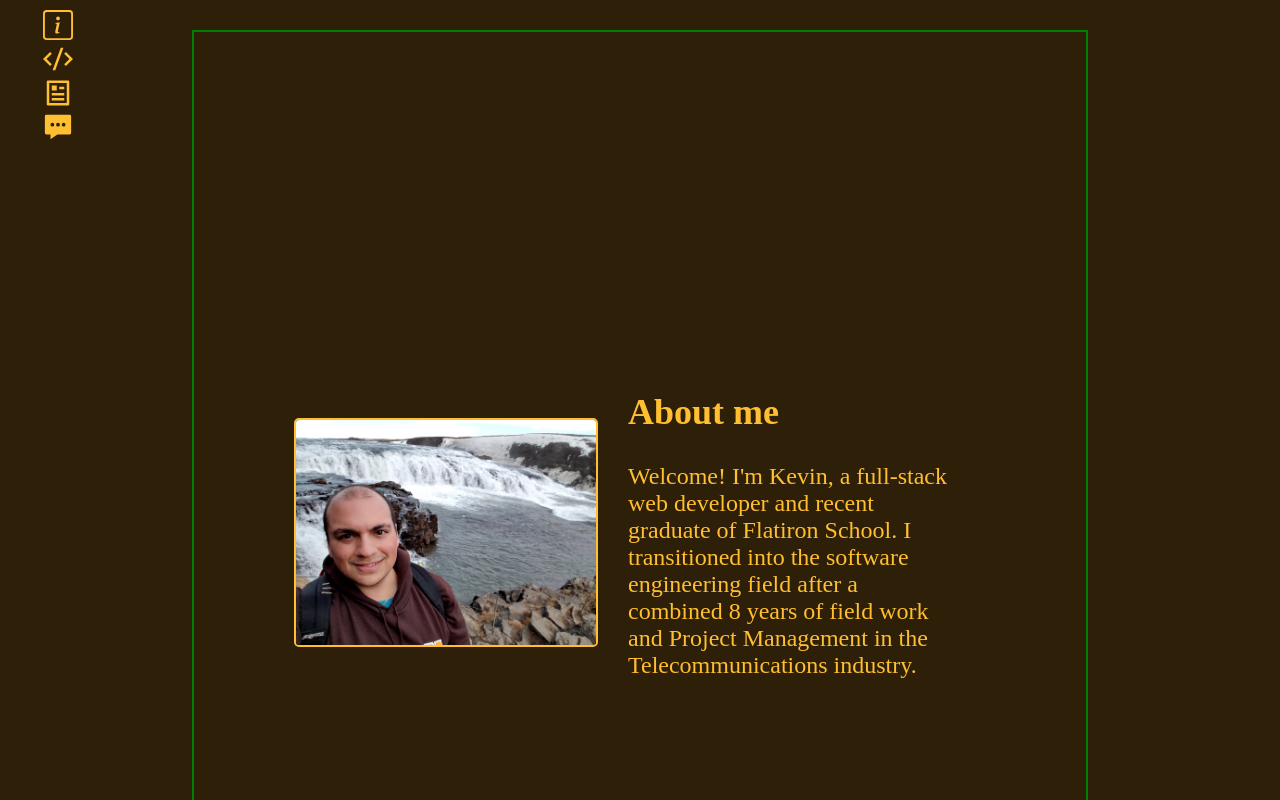
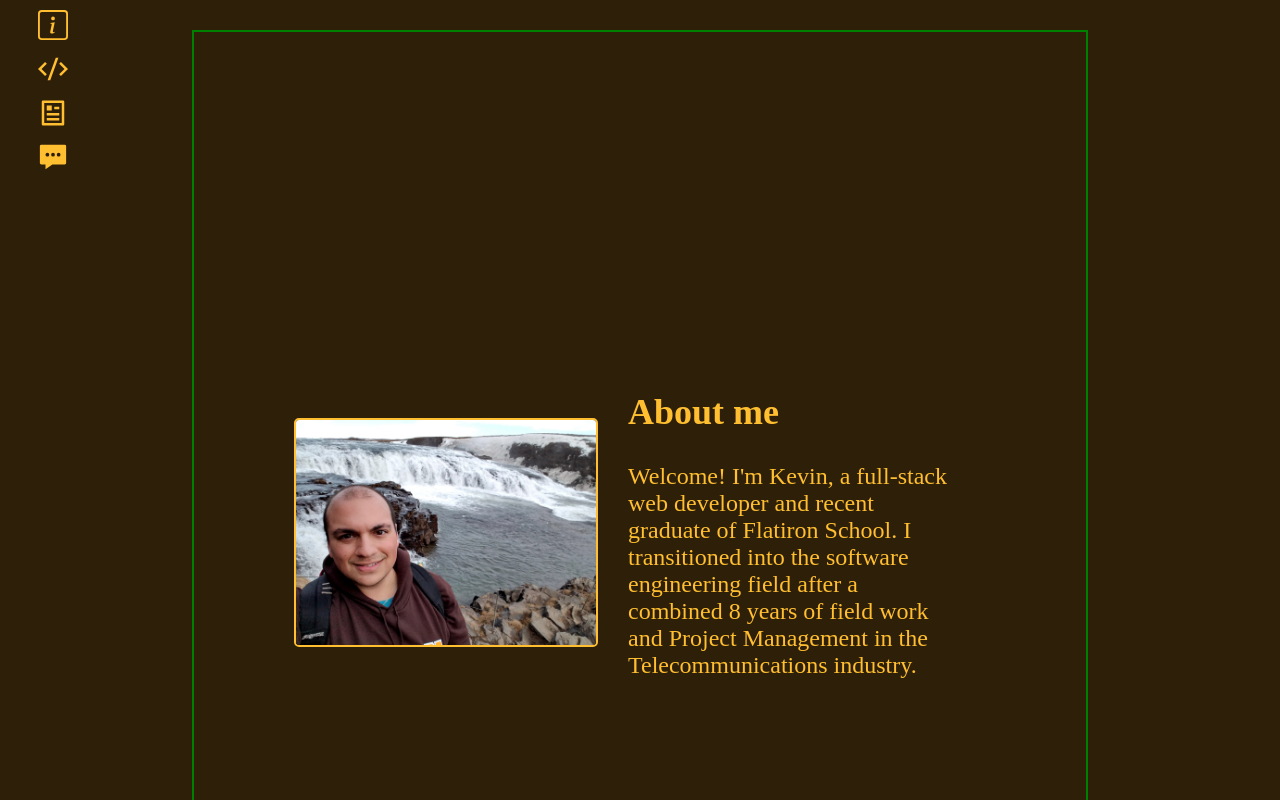
Before and after one commit to sassek70/portfolio, a React (Create React App) app: page / in a window 1280 px wide. Shown: the top 800 px of the page. Built offline with nearby package versions, Linux system fonts and the light colour scheme; no server answers.

Commit message:
icon navbar complete

```diff
--- a/src/components/ScrollIcons.js
+++ b/src/components/ScrollIcons.js
@@ -1,22 +1,63 @@
+import { useEffect, useState } from 'react'
+import {BsChevronDoubleDown, BsChevronDoubleUp} from 'react-icons/bs'
+import styled from 'styled-components'
 
 
+const ScrollIcons = ({iconImage, section}) => {
+    // let iconElement = document.getElementById(section)
+    // let iconElementYLocation = iconElement.getBoundingClientRect().y
+    const [isHovered, setIsHovered] = useState(false)
+    const [iconElement, setIconElement] = useState()
+    const [iconElementYLocation, setIconElementYLocation] = useState()
 
-const ScrollIcon = ({index, detail}) => {
+    useEffect(() => {
+        setIconElement(document.getElementById(section))
 
+    })
+    const onMouseHover = (value) => {
+        setIsHovered(isHovered => value)
+        setIconElementYLocation(iconElement.getBoundingClientRect().y)
+        if(iconElementYLocation < 0 && isHovered) {
+            return <BsChevronDoubleDown size={30}/>
+        } else if(iconElementYLocation > 0 && isHovered) {
+            return <BsChevronDoubleUp size={30}/>
+        } else {
+            return iconImage
+        }
+    }
 
+    const handleClick = (e) => {
+        e.preventDefault()
+        iconElement && iconElement.scrollIntoView({behavior: "smooth", block: "start"})
+    }
 
     return (
         <div
-        onMouseOver={()=> mouseHover(index)}>
-        <Links href='/' onClick={e => {
-            let section = document.getElementById(detail.toString())
-            e.preventDefault()
-            section && section.scrollIntoView({behavior: "smooth", block: "start"})
-        }
-
-        }>{isHovered ? <BsChevronDoubleDown size={30}/> : index}</Links>
+        onMouseEnter={() => onMouseHover(true)}
+        onMouseLeave={() => onMouseHover(false)}>
+        <LinksIcon as='a' href='/' onClick={(e) =>handleClick(e)}>
+            {isHovered ?
+                iconElementYLocation < 0 ? <BsChevronDoubleUp size={30}/>: <BsChevronDoubleDown size={30}/>
+                :
+                iconImage
+            }
+        </LinksIcon>
         </div>
     )
 }
 
-export default ScrollIcon
+export default ScrollIcons
+
+const LinksIcon = styled.div`
+color: #ffbf30;
+/* padding: 5px; */
+/* margin-top: 10px; */
+
+&:hover {
+    color: #9e710e;
+}
+`
+
+// const A = styled.a`
+// text-decoration-color: none;
+// `
--- a/src/components/ScrollToSection.js
+++ b/src/components/ScrollToSection.js
@@ -1,89 +1,29 @@
 import styled from 'styled-components'
-import {BsInfoSquare, BsChevronDoubleDown} from 'react-icons/bs'
-import {RiArticleLine, RiCodeSSlashFill} from 'react-icons/ri'
-import {IoChatboxEllipsesSharp} from 'react-icons/io5'
-import { useState } from 'react'
+import { icons } from '../data/ScrollIconsData'
+import ScrollIcons from './ScrollIcons'
 
 
 const ScrollToSection = () => {
 
-    const [isHovered, setIsHovered] = useState(false)
-
-    const icons = [<BsInfoSquare size={30} />, <RiCodeSSlashFill size={30}/>, <RiArticleLine size={30}/>, <IoChatboxEllipsesSharp size={30}/>]
-
-    const mouseHover = () => {
-        console.log("hello")
-    }
-
-
+    const displayIcons = icons.map((icon) => <ScrollIcons iconImage={icon.iconImage} section={icon.section}/>)
 
     return (
         <ScrollButtons>
-            <div
-            onMouseOver={()=> mouseHover(true)}
-            onMouseLeave={()=> mouseHover(false)}>
-            <Links href='/' onClick={e => {
-                let info = document.getElementById('about-me')
-                e.preventDefault()
-                info && info.scrollIntoView({behavior: "smooth", block: "start"})
-            }
-
-            }>{isHovered ? <BsChevronDoubleDown size={30}/> : <BsInfoSquare size={30} />}</Links>
-            </div>
-            <div
-            onMouseOver={()=> mouseHover(true)}
-            onMouseLeave={()=> mouseHover(false)}>
-                <Links href='/' onClick={e => {
-                    let projects = document.getElementById('projects')
-                    e.preventDefault()
-                    projects && projects.scrollIntoView({behavior: "smooth", block: "start"})
-                }
-                }>{isHovered ? <BsChevronDoubleDown size={30}/> : <RiCodeSSlashFill size={30}/>}</Links>
-            <div
-            onMouseOver={()=> mouseHover(true)}
-            onMouseLeave={()=> mouseHover(false)}></div>
-            <Links href='/' onClick={e => {
-                let blogs = document.getElementById('blogs')
-                e.preventDefault()
-                blogs && blogs.scrollIntoView({behavior: "smooth", block: "start"})
-            }
-            }>{isHovered ? <BsChevronDoubleDown size={30}/> : <RiArticleLine size={30}/>}</Links>
-            </div>
-            <div
-            onMouseOver={()=> mouseHover(true)}
-            onMouseLeave={()=> mouseHover(false)}>
-            <Links href='/' onClick={e => {
-                let contact = document.getElementById('contact')
-                e.preventDefault()
-                contact && contact.scrollIntoView({behavior: "smooth", block: "start"})
-            }
-            }>{isHovered ? <BsChevronDoubleDown size={30}/> : <IoChatboxEllipsesSharp size={30}/>}</Links>
-            </div>
+            {displayIcons}
         </ScrollButtons>
     )
 }
-
 
 export default ScrollToSection
 
 const ScrollButtons = styled.nav`
 position: fixed;
 height: 50px;
-/* background-color: #ffbf30; */
 top: 10px;
 display: flex;
 flex-direction: column;
 align-self: flex-start;
 min-height: 20vh;
 left: 3vw;
+row-gap: 10px;
 `
-
-const Links = styled.a`
-color: #ffbf30;
-padding: 5px;
-
-&:hover {
-    color: #9e710e;
-}
-
-`
--- /dev/null
+++ b/src/data/ScrollIconsData.js
@@ -0,0 +1,22 @@
+import {BsInfoSquare} from 'react-icons/bs'
+import {RiArticleLine, RiCodeSSlashFill} from 'react-icons/ri'
+import {IoChatboxEllipsesSharp} from 'react-icons/io5'
+
+export const icons = [
+        {
+            iconImage: <BsInfoSquare size={30} />,
+            section: "about-me"
+        },
+        {
+            iconImage: <RiCodeSSlashFill size={30}/>,
+            section: "projects"
+        },
+        {
+            iconImage: <RiArticleLine size={30}/>,
+            section: "blogs"
+        },
+        {
+            iconImage: <IoChatboxEllipsesSharp size={30}/>,
+            section: "contact"
+        },
+    ]
```
